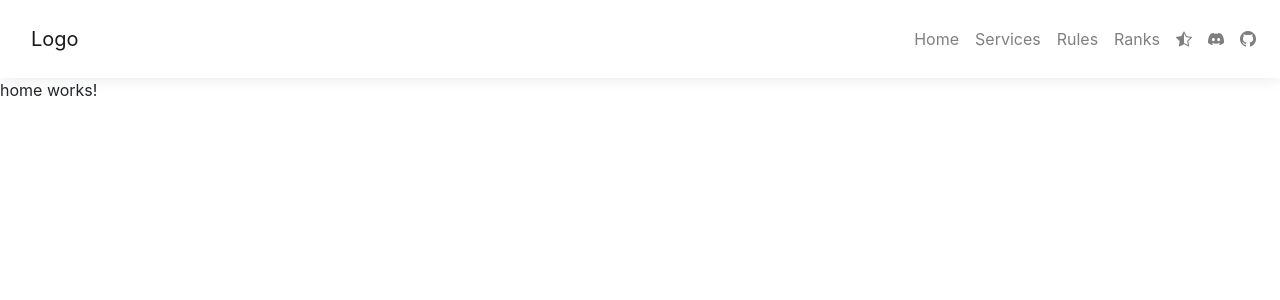
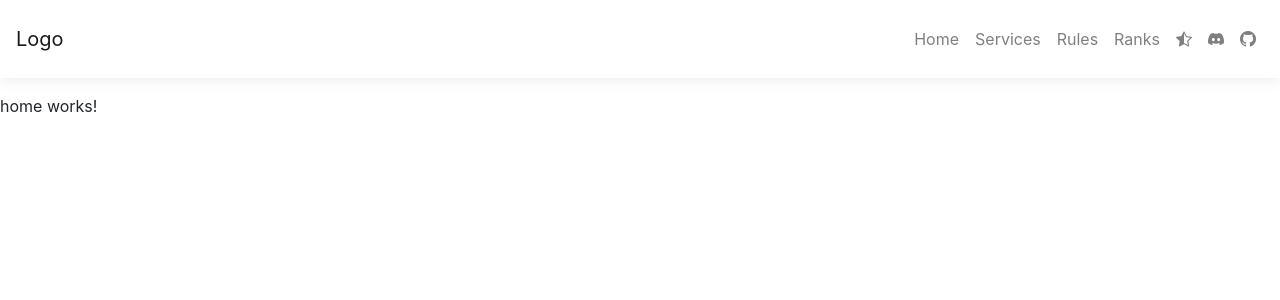
Before and after one commit to Morphclue/lalafeel, an Angular app: page /fc/home in a window 1280 px wide. Shown: the top 300 px of the page. Built offline with nearby package versions, Linux system fonts and the light colour scheme.

Commit message:
feat: add collapsable navbar

```diff
--- a/src/app/components/navbar/navbar.component.html
+++ b/src/app/components/navbar/navbar.component.html
@@ -1,9 +1,12 @@
-<nav class="navbar navbar-light navbar-expand-lg bg-white clean-navbar">
-  <div class="container">
-    <div class="navbar-brand logo">Logo</div>
-  </div>
-  <div id="nav-column" class="collapse navbar-collapse">
-    <ul class="navbar-nav mx-auto">
+<nav class="navbar navbar-expand-lg navbar-light bg-white mb-3 clean-navbar">
+  <a class="navbar-brand logo" [routerLink]="'.'">Logo</a>
+
+  <button class="navbar-toggler" type="button" (click)="isMenuCollapsed = !isMenuCollapsed">
+    <i class="bi-list icon"></i>
+  </button>
+
+  <div [ngbCollapse]="isMenuCollapsed" class="collapse navbar-collapse">
+    <ul class="navbar-nav ml-auto">
       <li class="nav-item">
         <a routerLink="/fc/home" class="nav-link">Home</a>
       </li>
@@ -18,8 +21,9 @@
       </li>
       <li class="nav-item">
         <a href="https://de.finalfantasyxiv.com/lodestone/freecompany/9233364398528143898/" class="nav-link">
-          <!--TODO: change icon-->
-          <i class="bi-star-half icon" title="FFXIV Lodestone"></i>
+          <div>
+            <i class="bi-star-half icon" title="FFXIV Lodestone"></i>
+          </div>
         </a>
       </li>
       <li class="nav-item">
--- a/src/app/components/navbar/navbar.component.ts
+++ b/src/app/components/navbar/navbar.component.ts
@@ -7,6 +7,8 @@ import {Component, OnInit} from '@angular/core';
 })
 export class NavbarComponent implements OnInit {
 
+  isMenuCollapsed = true;
+
   constructor() {
   }
 
```
Also changed, not shown: src/app/components/components.module.ts (+6 -4 lines).
